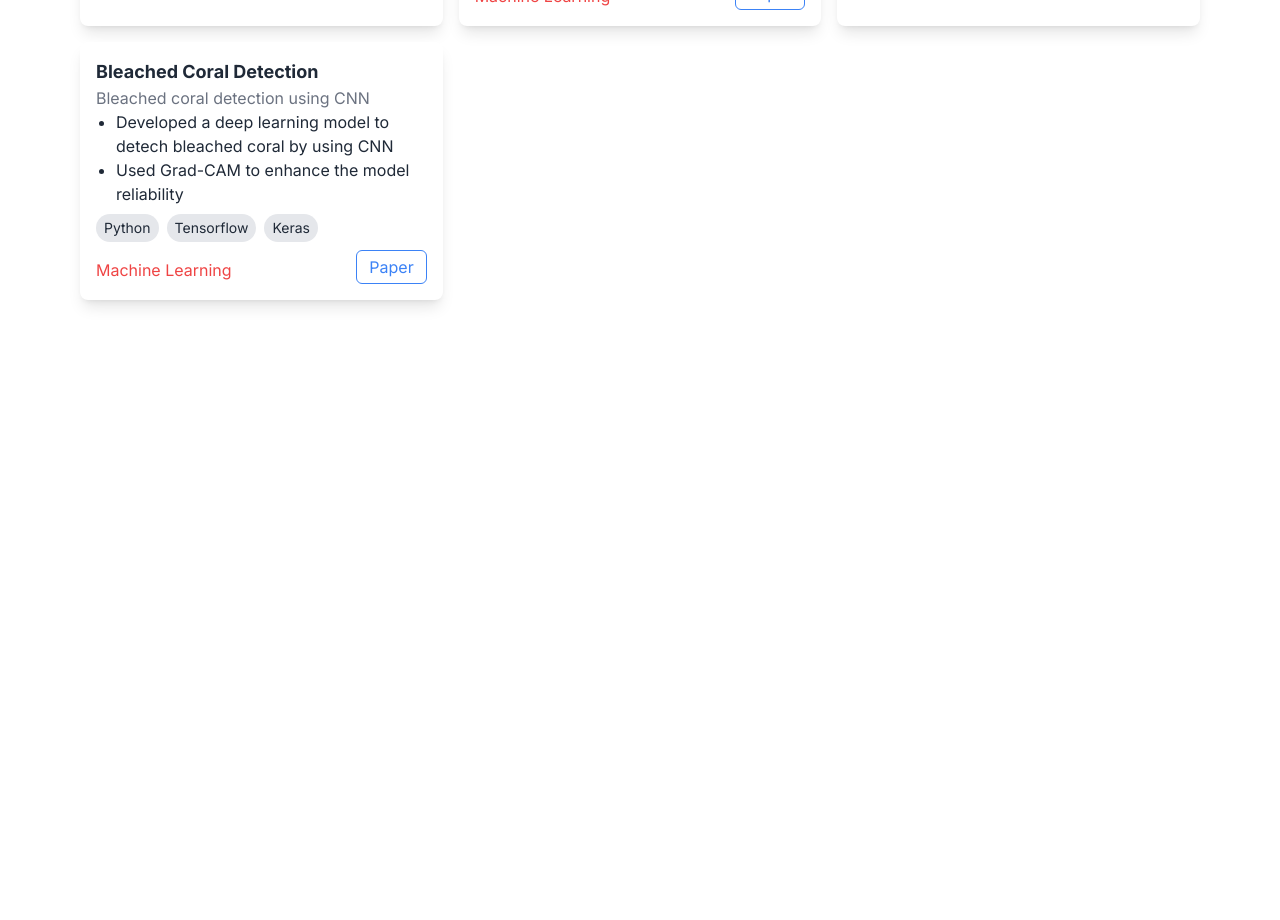
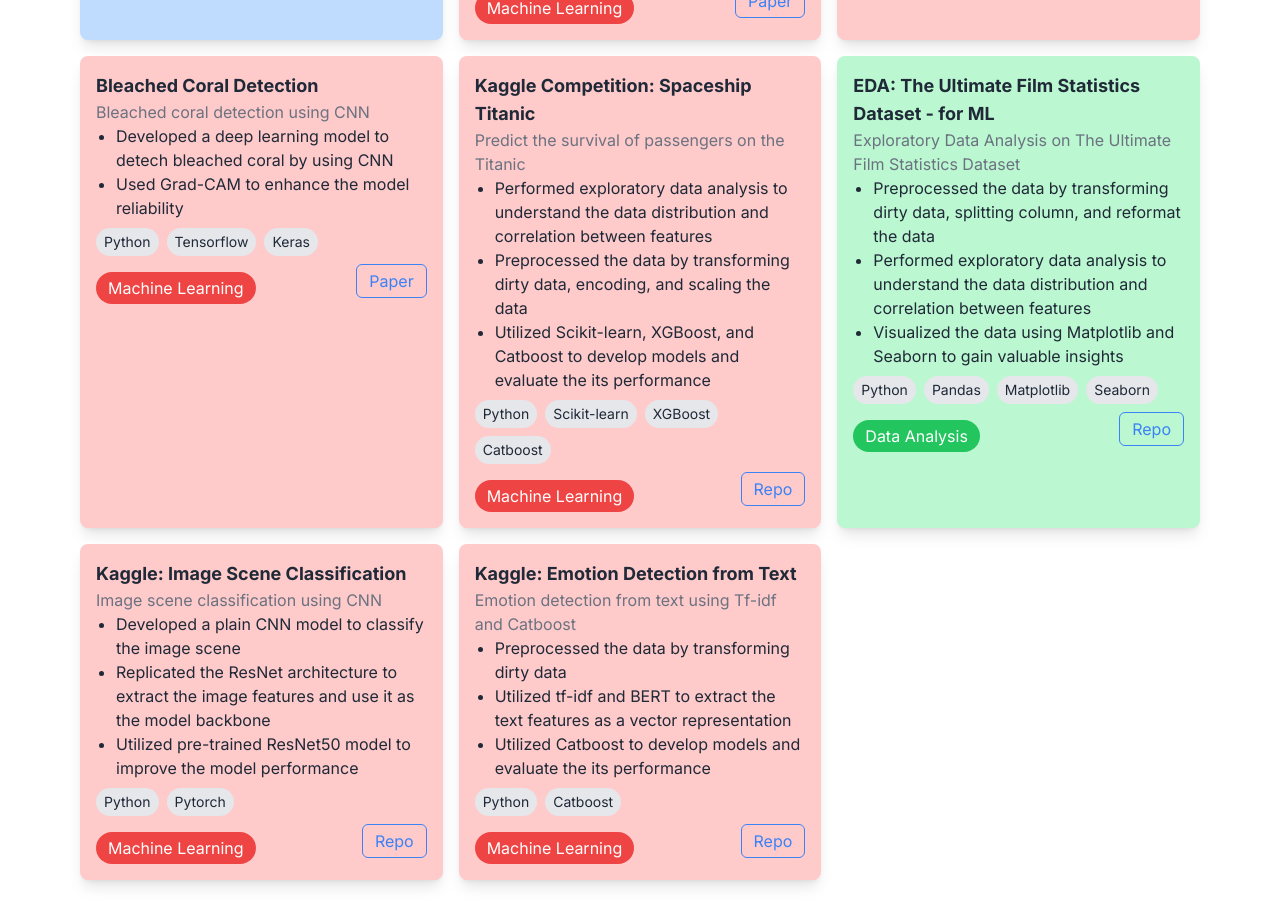
Before and after one commit to iqbalpa/personal-web, a Next.js app: page /projects in a window 1280 px wide. Shown: the part 780-1700 px from the top of the page. Before the commit the page ends 1120 px from the top, so only its background shows below. Built offline with nearby package versions, Linux system fonts and the light colour scheme.

Commit message:
chore(project): update projects list

```diff
--- a/src/components/projectItem/ProjectItem.tsx
+++ b/src/components/projectItem/ProjectItem.tsx
@@ -16,7 +16,15 @@ const ProjectItem: React.FC<ProjectItemProps> = ({
 	paperLink,
 }) => {
 	return (
-		<div className="bg-white p-4 shadow-lg rounded-lg">
+		// <div className="bg-white p-4 shadow-lg rounded-lg">
+		<div
+			className={clsx("p-4 shadow-lg rounded-lg", {
+				"bg-blue-200": category === "Web Development",
+				"bg-red-200": category === "Machine Learning",
+				"bg-green-200": category === "Data Analysis",
+				"bg-gray-300": category !== "Web Development" && category !== "Machine Learning",
+			})}
+		>
 			{image && <Image src={image} alt={title} width={300} height={200} />}
 			<h2 className="text-lg font-bold">{title}</h2>
 			<p className="text-gray-500">{description}</p>
@@ -36,10 +44,11 @@ const ProjectItem: React.FC<ProjectItemProps> = ({
 			</div>
 			<div className="flex justify-between">
 				<p
-					className={clsx("mt-2", {
-						"text-blue-500": category === "Web Development",
-						"text-red-500": category === "Machine Learning",
-						"text-gray-500": category !== "Web Development" && category !== "Machine Learning",
+					className={clsx("mt-2 text-white py-1 px-3 rounded-full", {
+						"bg-blue-500": category === "Web Development",
+						"bg-red-500": category === "Machine Learning",
+						"bg-green-500": category === "Data Analysis",
+						"bg-gray-500": category !== "Web Development" && category !== "Machine Learning",
 					})}
 				>
 					{category}
--- a/src/constant/constant.ts
+++ b/src/constant/constant.ts
@@ -156,4 +156,52 @@ export const projectItems: ProjectItemProps[] = [
 		],
 		paperLink: "xxx",
 	},
+	{
+		title: "Kaggle Competition: Spaceship Titanic",
+		description: "Predict the survival of passengers on the Titanic",
+		techStacks: ["Python", "Scikit-learn", "XGBoost", "Catboost"],
+		category: "Machine Learning",
+		implementation: [
+			"Performed exploratory data analysis to understand the data distribution and correlation between features",
+			"Preprocessed the data by transforming dirty data, encoding, and scaling the data",
+			"Utilized Scikit-learn, XGBoost, and Catboost to develop models and evaluate the its performance",
+		],
+		repoLink: "https://github.com/iqbalpa/kaggle-things/blob/main/spaceship-titanic/spaceship-titanic.ipynb",
+	},
+	{
+		title: "EDA: The Ultimate Film Statistics Dataset - for ML",
+		description: "Exploratory Data Analysis on The Ultimate Film Statistics Dataset",
+		techStacks: ["Python", "Pandas", "Matplotlib", "Seaborn"],
+		category: "Data Analysis",
+		implementation: [
+			"Preprocessed the data by transforming dirty data, splitting column, and reformat the data",
+			"Performed exploratory data analysis to understand the data distribution and correlation between features",
+			"Visualized the data using Matplotlib and Seaborn to gain valuable insights",
+		],
+		repoLink: "https://github.com/iqbalpa/kaggle-things/blob/main/movies-dataset/movie-dataset.ipynb",
+	},
+	{
+		title: "Kaggle: Image Scene Classification",
+		description: "Image scene classification using CNN",
+		techStacks: ["Python", "Pytorch"],
+		category: "Machine Learning",
+		implementation: [
+			"Developed a plain CNN model to classify the image scene",
+			"Replicated the ResNet architecture to extract the image features and use it as the model backbone",
+			"Utilized pre-trained ResNet50 model to improve the model performance",
+		],
+		repoLink: "https://github.com/iqbalpa/kaggle-things/tree/main/intel-image-classification",
+	},
+	{
+		title: "Kaggle: Emotion Detection from Text",
+		description: "Emotion detection from text using Tf-idf and Catboost",
+		techStacks: ["Python", "Catboost"],
+		category: "Machine Learning",
+		implementation: [
+			"Preprocessed the data by transforming dirty data",
+			"Utilized tf-idf and BERT to extract the text features as a vector representation",
+			"Utilized Catboost to develop models and evaluate the its performance",
+		],
+		repoLink: "https://github.com/iqbalpa/kaggle-things/tree/main/emotion-detection-from-text",
+	},
 ];
```
